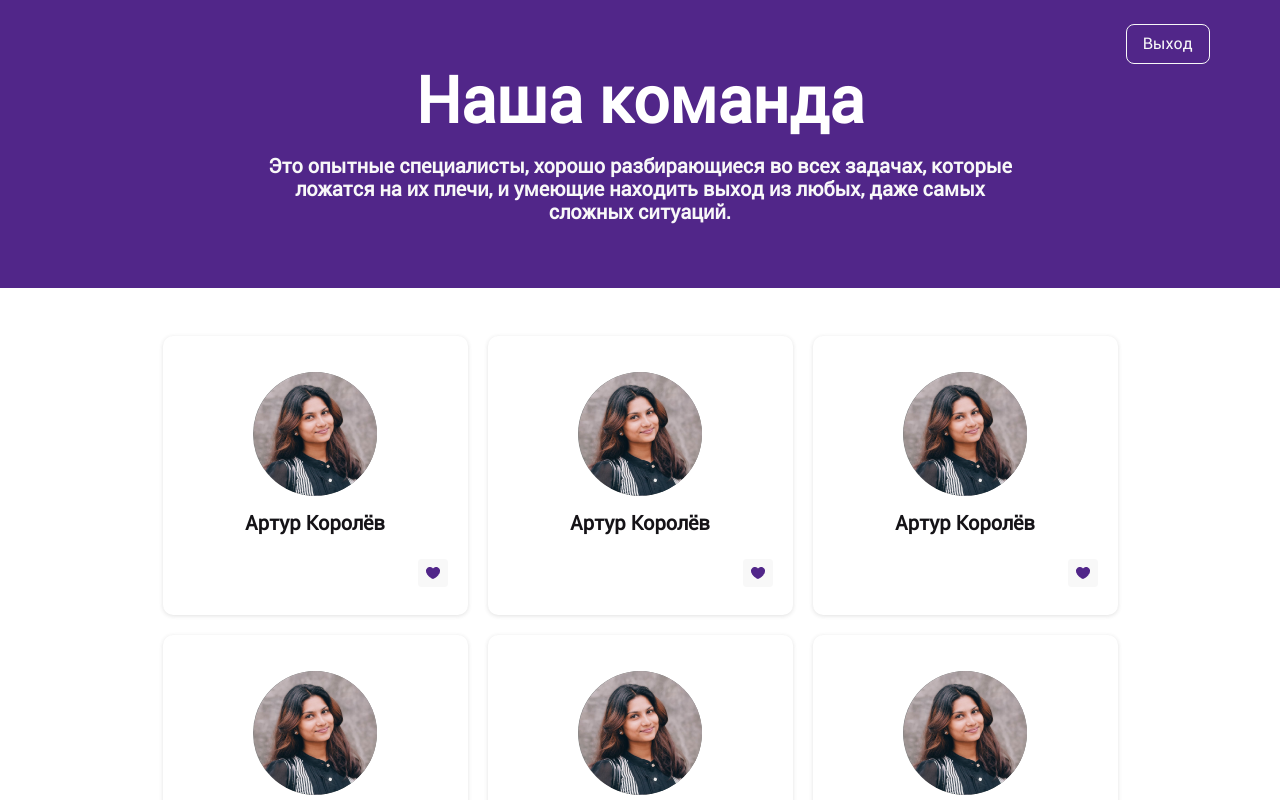
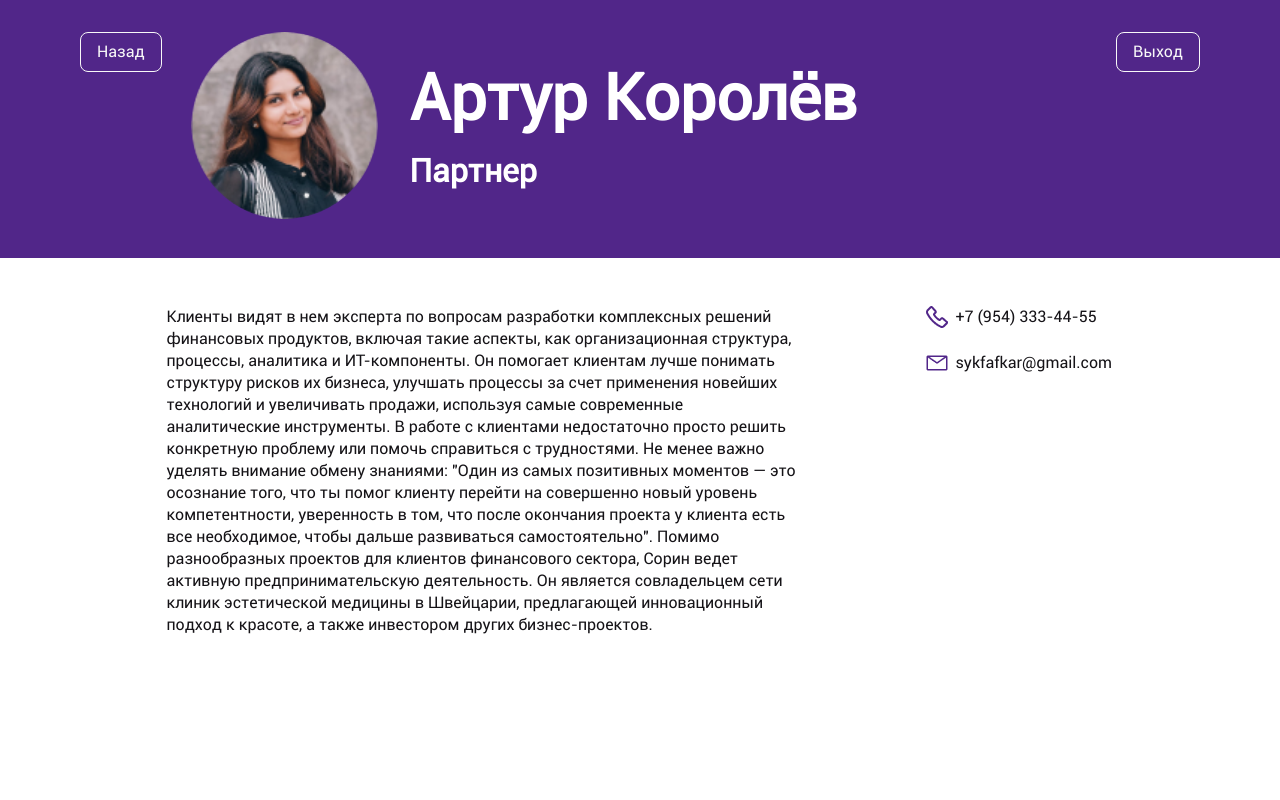
Before and after one commit to Zoytz/for-Antipoff-group, a React (Create React App) app: page / in a window 1280 px wide. Shown: the top 800 px of the page. Built offline with nearby package versions, Linux system fonts and the light colour scheme.

Commit message:
feat: added UserPage

```diff
--- a/src/components/App/App.tsx
+++ b/src/components/App/App.tsx
@@ -2,11 +2,12 @@ import './App.css';
 import Form from '../Form/Form';
 import Input from '../Input/Input';
 import Main from '../Main/Main';
+import UserPage from '../UserPage/UserPage';
 
 function App() {
   return (
     <div className="page">
-      <Main />
+      <UserPage />
     </div>
   );
 }
--- /dev/null
+++ b/src/components/UserPage/UserPage.css
@@ -0,0 +1,98 @@
+.user-page__header {
+  width: 100%;
+  box-sizing: border-box;
+  background-color: #512689;
+  display: flex;
+  justify-content: space-between;
+  align-items: flex-start;
+  padding: 32px 80px 39px;
+}
+
+.user-page__button {
+  padding: 8px 16px;
+  background: none;
+  border: 1px solid #F8F8F8;
+  color: #F8F8F8;
+  font-size: 16px;
+  line-height: 22px;
+  border-radius: 8px;
+}
+
+.user-page__user {
+  display: flex;
+  justify-content: flex-start;
+  align-items: center;
+  flex: 1 1 auto;
+  margin-left: 29px;
+}
+
+.user-page__info {
+  display: flex;
+  flex-direction: column;
+  justify-content: center;
+  align-items: flex-start;
+  margin-left: 32px;
+}
+
+.user-page__image {
+  width: 187px;
+  height: 187px;
+  border-radius: 99em;
+  overflow: hidden;
+}
+
+.user-page__title {
+  margin: 0;
+  font-size: 64px;
+  line-height: 75px;
+  color: #FFF;
+}
+
+.user-page__subtitle {
+  margin: 0;
+  margin-top: 16px;
+  font-size: 32px;
+  line-height: 38px;
+  color: #FFF;
+}
+
+.user-page__main {
+ display: flex;
+ justify-content: space-between;
+ width: 947px;
+ padding-top: 48px;
+}
+
+.user-page__description {
+  max-width: 630px;
+  font-size: 16px;
+  line-height: 22px;
+  color: #151317;
+  margin: 0;
+}
+
+.user-page__contacts {
+  display: flex;
+  flex-direction: column;
+  align-items: center;
+  width: 188px;
+}
+
+.user-page__contact {
+  margin-top: 24px;
+  width: 100%;
+  display: flex;
+  align-items: center;
+  text-decoration: none;
+  font-size: 16px;
+  line-height: 22px;
+  color: #151317;
+}
+
+.user-page__contact:first-of-type {
+  margin: 0;
+}
+
+.user-page__span {
+  margin-left: 8px;
+}
--- /dev/null
+++ b/src/components/UserPage/UserPage.tsx
@@ -0,0 +1,54 @@
+import image from '../../images/Ellipse.png';
+import tel from '../../images/tel.png';
+import mail from '../../images/mail.png';
+
+const UserPage = () => {
+  return (
+    <>
+      <div className="user-page__header">
+        <button className="user-page__button">
+          Назад
+        </button>
+        <div className="user-page__user">
+          <img src={image} alt="" className="user-page__image" />
+          <div className="user-page__info">
+            <h1 className="user-page__title">
+              Артур Королёв
+            </h1>
+            <h2 className="user-page__subtitle">
+              Партнер
+            </h2>
+          </div>
+        </div>
+        <button className="user-page__button">
+          Выход
+        </button>
+      </div>
+      <div className="user-page__main">
+        <p className="user-page__description">
+          Клиенты видят в нем эксперта по вопросам разработки комплексных решений финансовых продуктов, включая такие аспекты, как организационная структура, процессы, аналитика и ИТ-компоненты. Он помогает клиентам лучше понимать структуру рисков их бизнеса, улучшать процессы за счет применения новейших технологий и увеличивать продажи, используя самые современные аналитические инструменты.
+
+          В работе с клиентами недостаточно просто решить конкретную проблему или помочь справиться с трудностями. Не менее важно уделять внимание обмену знаниями: "Один из самых позитивных моментов — это осознание того, что ты помог клиенту перейти на совершенно новый уровень компетентности, уверенность в том, что после окончания проекта у клиента есть все необходимое, чтобы дальше развиваться самостоятельно".
+
+          Помимо разнообразных проектов для клиентов финансового сектора, Сорин ведет активную предпринимательскую деятельность. Он является совладельцем сети клиник эстетической медицины в Швейцарии, предлагающей инновационный подход к красоте, а также инвестором других бизнес-проектов.
+        </p>
+        <div className="user-page__contacts">
+          <a href="tel: 89543334455" className="user-page__contact">
+            <img src={tel} alt="" className="user-page__icon" />
+            <span className="user-page__span">
+              +7 (954) 333-44-55
+            </span>
+          </a>
+          <a href="mailto: sykfafkar@gmail.com" className="user-page__contact">
+            <img src={mail} alt="" className="user-page__icon" />
+            <span className="user-page__span">
+              sykfafkar@gmail.com
+            </span>
+          </a>
+        </div>
+      </div>
+    </>
+  )
+}
+
+export default UserPage;
--- a/src/index.css
+++ b/src/index.css
@@ -10,3 +10,5 @@
 @import url(../src/components/Main/Main.css);
 
 @import url(../src/components/UserCard/UserCard.css);
+
+@import url(../src/components/UserPage/UserPage.css);
```
Also changed, not shown: src/images/mail.png (added), src/images/tel.png (added).
